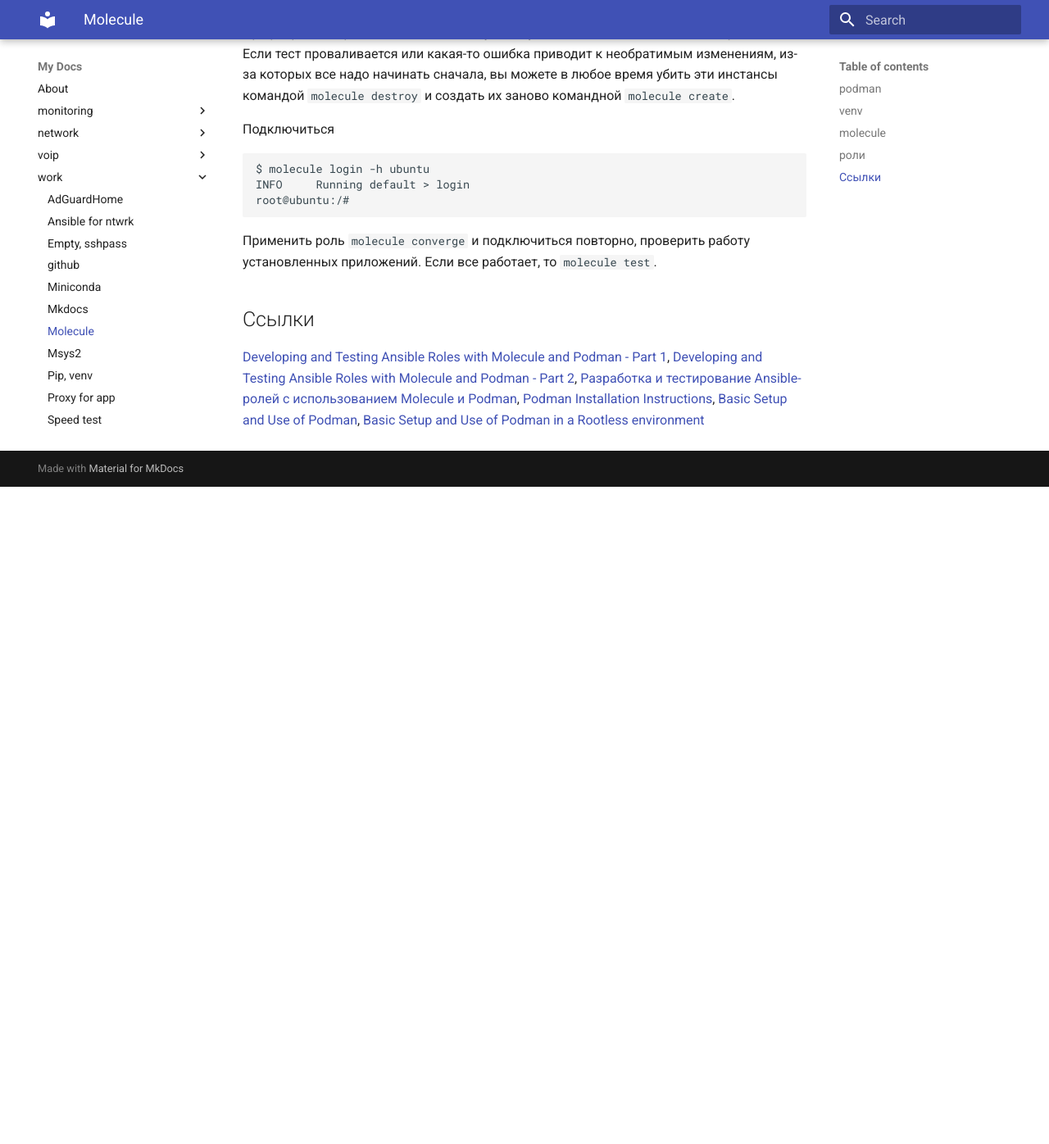
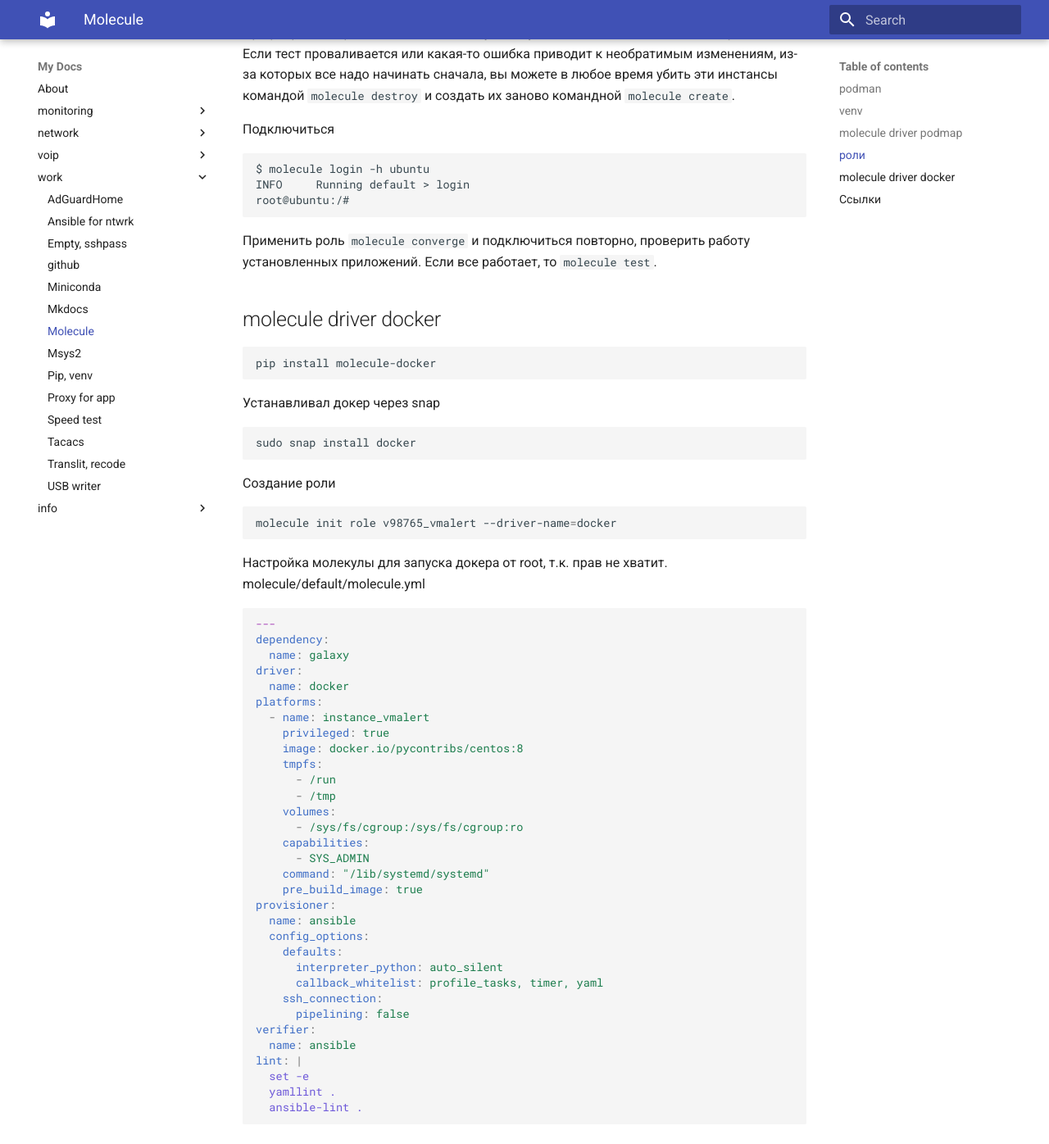
Before and after one commit to v98765/v98765.github.io, an MkDocs documentation site: the page built from docs/work/molecule.md, in a window 1280 px wide and 1400 px high, scrolled down 3601 px. Shown: the top 1396 px of the window at 82% size. Built offline with MkDocs 1.6.1 and Material for MkDocs 9.7.7, drawn with Linux system fonts in a browser that asks for light colours; before the commit the page ends 4195 px from its top, so only the background shows below that; some of the changed text lies outside the part shown.

Commit message:
molecule driver docker

````diff
--- a/docs/work/molecule.md
+++ b/docs/work/molecule.md
@@ -16,7 +16,7 @@
 
 Настроить окружение [v98765.github.io/work/venv/](https://v98765.github.io/work/venv/)
 
-## molecule
+## molecule driver podmap
 
 Установка
 ```text
@@ -171,6 +171,54 @@
 Применить роль `molecule converge` и подключиться повторно, проверить работу установленных приложений.
 Если все работает, то `molecule test`.
 
+## molecule driver docker
+
+```sh
+pip install molecule-docker
+```
+Устанавливал докер через snap
+```sh
+sudo snap install docker
+```
+Создание роли
+```sh
+molecule init role v98765_vmalert --driver-name=docker
+```
+Настройка молекулы для запуска докера от root, т.к. прав не хватит. molecule/default/molecule.yml
+```yaml
+---
+dependency:
+  name: galaxy
+driver:
+  name: docker
+platforms:
+  - name: instance_vmalert
+    privileged: true
+    image: docker.io/pycontribs/centos:8
+    tmpfs:
+      - /run
+      - /tmp
+    volumes:
+      - /sys/fs/cgroup:/sys/fs/cgroup:ro
+    capabilities:
+      - SYS_ADMIN
+    command: "/lib/systemd/systemd"
+    pre_build_image: true
+provisioner:
+  name: ansible
+  config_options:
+    defaults:
+      interpreter_python: auto_silent
+      callback_whitelist: profile_tasks, timer, yaml
+    ssh_connection:
+      pipelining: false
+verifier:
+  name: ansible
+lint: |
+  set -e
+  yamllint .
+  ansible-lint .
+```
 
 ## Ссылки
 [Developing and Testing Ansible Roles with Molecule and Podman - Part 1](https://www.ansible.com/blog/developing-and-testing-ansible-roles-with-molecule-and-podman-part-1),
````
